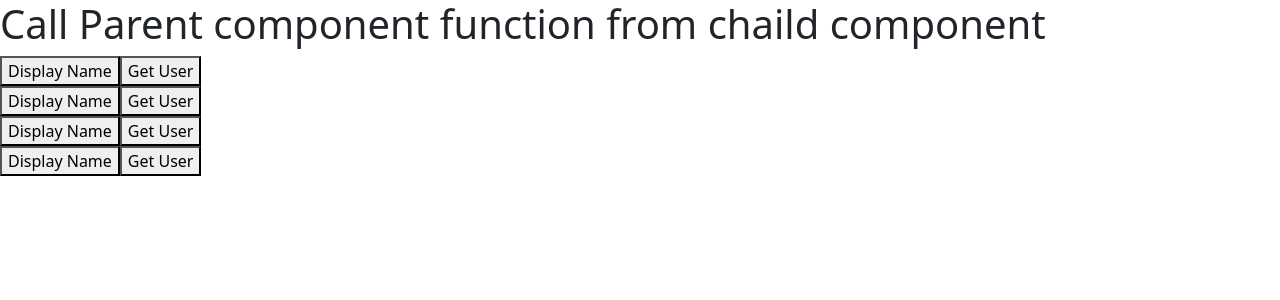
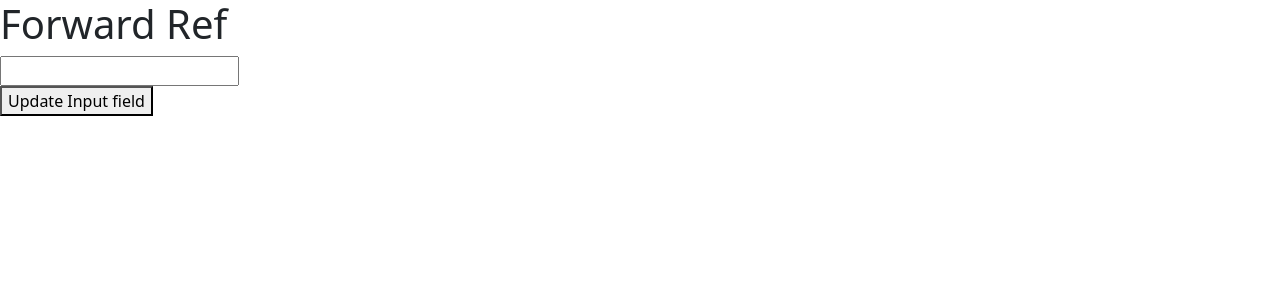
Before and after one commit to raju15022004/React_coder, a React (Vite) app in the folder react_coder/: page / in a window 1280 px wide. Shown: the top 300 px of the page. Built offline with nearby package versions, Linux system fonts and the light colour scheme.

Commit message:
Userinput.jsx

```diff
--- a/react_coder/src/App.jsx
+++ b/react_coder/src/App.jsx
@@ -1,23 +1,20 @@
-import User2 from "./User2"
+import { useRef } from "react";
+import Userinput from "./Userinput"
 
 function App(){
 
-  const displayName=(name)=>{
-    alert(name)
+  const inputRef=useRef(null)
+
+  const updateInput=()=>{
+    inputRef.current.value=1000;
+    inputRef.current.focus();
   }
-
-    const getUser=()=>{
-     alert("get user function called ")
-    }
 
   return(
   <>
-  <h1>Call Parent component function from chaild component</h1>
-  <User2  displayName={displayName} name="raju" getUser={getUser}/>
-  <User2  displayName={displayName} name="raj" getUser={getUser}/>
-  <User2  displayName={displayName} name="rohit" getUser={getUser}/>
-  <User2  displayName={displayName} name="raju" getUser={getUser}/>
-
+<h1>Forward Ref</h1>
+<Userinput ref={inputRef} />
+<button onClick={updateInput}>Update Input field</button>
   </>
   )
 }
--- /dev/null
+++ b/react_coder/src/Userinput.jsx
@@ -0,0 +1,11 @@
+import { forwardRef } from "react";
+
+const Userinput=(props,ref)=>{
+  return(
+    <div>
+      <input type="text" ref={ref}/>
+    </div>
+  )
+}
+
+export default forwardRef(Userinput);
```
